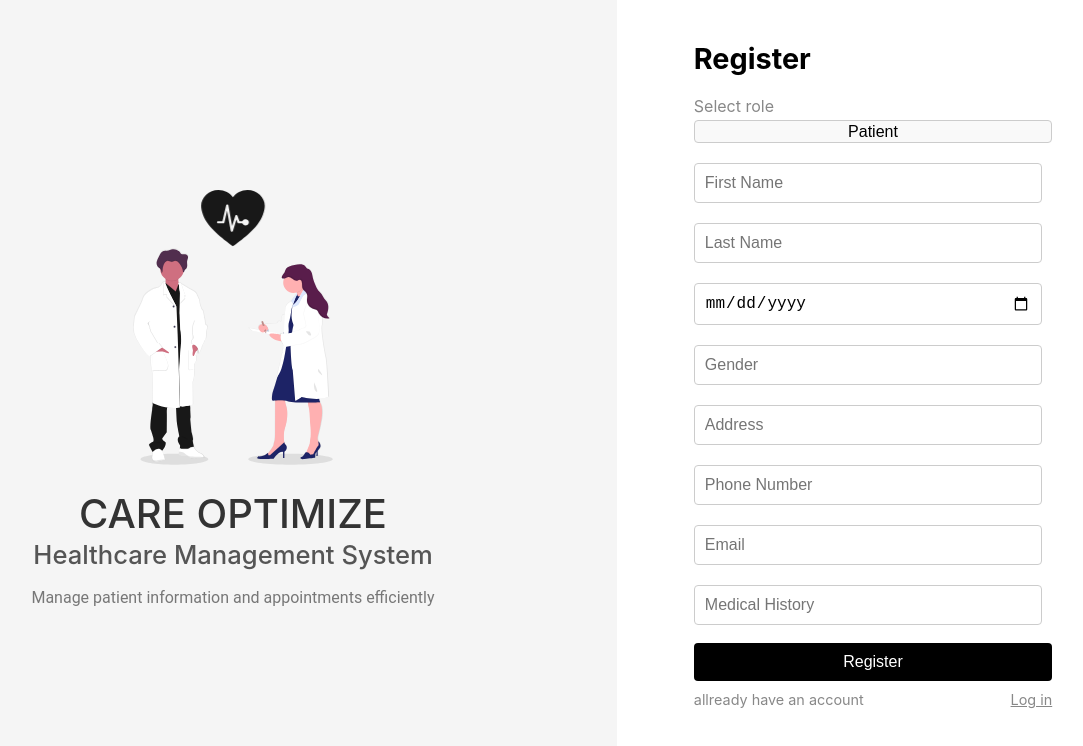
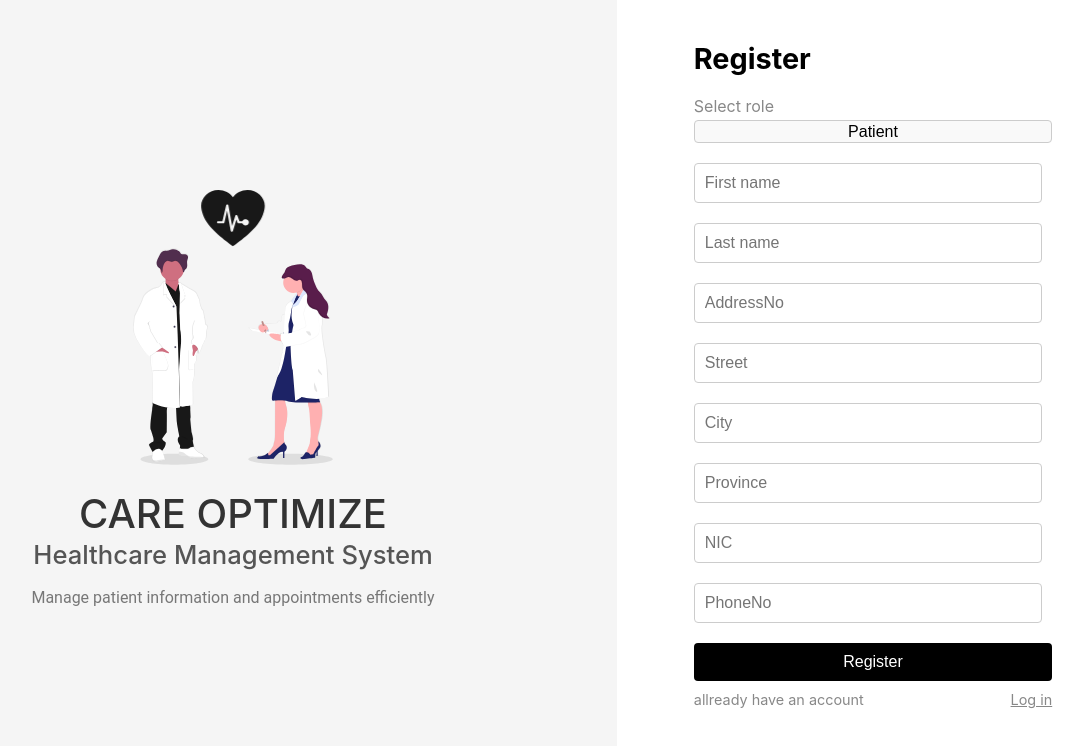
Before and after one commit to ThisaraNilupul/careoptimize_frontend, a React (Create React App) app: page /signup in a window 1280 px wide. Shown: the top 746 px of the page, without its empty margins (151-1234 px from the left). Built offline with nearby package versions, Linux system fonts and the light colour scheme.

Commit message:
register page connected

```diff
--- a/src/components/BaseForm-component/BaseForm.jsx
+++ b/src/components/BaseForm-component/BaseForm.jsx
@@ -8,7 +8,7 @@ const BaseForm = ({ fields, onSubmit}) => {
                 {fields.map((field, index) => (
                     <div key={index}>
                         {/* <label>{field.label}</label> */}
-                        <input type={field.type} placeholder={field.placeholder} />
+                        <input type={field.type} name={field.name} value={''} placeholder={field.placeholder} required/>
                     </div>
                 ))}
             </div>
--- a/src/pages/RegisterPage/RegisterPage.css
+++ b/src/pages/RegisterPage/RegisterPage.css
@@ -60,6 +60,45 @@
   background-color: #f8f8f8;
 }
 
+ /* Form styling */
+ .baseForm {
+    display: flex;
+    flex-direction: column;
+}
+
+.baseForm .scrollable-container {
+    max-height: 60vh;
+    overflow-y: auto;
+    padding-right: 10px;
+}
+
+.baseForm  input[type="text"],
+.baseForm  input[type="email"],
+.baseForm  input[type="date"],
+.baseForm  input[type="number"],
+.baseForm  input[type="password"] {
+  padding: 10px;
+  width: 100%;
+  margin-bottom: 20px;
+  font-size: 1rem;
+  border: 1px solid #ccc;
+  border-radius: 4px;
+}
+
+.baseForm button {
+    padding: 10px;
+    font-size: 1rem;
+    background-color: #000;
+    color: white;
+    border: none;
+    border-radius: 4px;
+    cursor: pointer;
+}
+
+.baseForm button:hover {
+    background-color: #333;
+}
+
 .Registerpagelinks {
     display: flex;
     justify-content: space-between;
--- a/src/pages/RegisterPage/RegisterPage.jsx
+++ b/src/pages/RegisterPage/RegisterPage.jsx
@@ -1,74 +1,108 @@
 import React, {useState} from 'react';
+import axios from 'axios';
+import { useNavigate } from 'react-router-dom';
 import './RegisterPage.css';
 import LoadingLeft from '../../components/loading-left-component/LoadingLeft';
-import BaseForm from '../../components/BaseForm-component/BaseForm';
+import Notification from '../../components/AlertNotification-component/Notification';
 
 function RegisterPage() {
   const [role, setRole] = useState('patient');
+  const [formData, setFormData] = useState({
+    firstName: '',
+    lastName: '',
+    addressNo: '',
+    street: '',
+    city: '',
+    province: '',
+    nic: '',
+    phoneNumber: '',
+    email: '',
+    birthday: '',
+    gender: '',
+    username: '',
+    password: ''
+  });
+  const [notification, setNotification] = useState(null);
+  const navigate = useNavigate();
 
   const handleRoleChange = (e) => {
     setRole(e.target.value);
   };
 
-  const getField = () => {
-    switch (role) {
-      case 'doctor':
-        return [
-          { label: 'First Name', type: 'text', placeholder: 'First Name' },
-          { label: 'Last Name', type: 'text', placeholder: 'Last Name' },
-          { label: 'Specialty', type: 'text', placeholder: 'Specialty' },
-          { label: 'Phone Number', type: 'text', placeholder: 'Phone Number' },
-          { label: 'Email', type: 'email', placeholder: 'Email' },
-          { label: 'Department', type: 'text', placeholder: 'Department' },
-          { label: 'Years of Experience', type: 'number', placeholder: 'Years of Experience' },
-          { label: 'License Number', type: 'text', placeholder: 'License Number' },
-          { label: 'Consultation Hours', type: 'text', placeholder: 'Consultation Hours' },
-          { label: 'Room Number', type: 'text', placeholder: 'Room Number' },
-          { label: 'User Name', type: 'text', placeholder: 'Username'},
-          { label: 'Password', type: 'password', placeholder: 'Password'},
-        ];
+  const { firstName,
+          lastName,
+          addressNo,
+          street,
+          city,
+          province,
+          nic,
+          phoneNumber,
+          email,
+          birthday,
+          gender,
+          username,
+          password } = formData;
 
-      case 'staff':
-        return [
-          { label: 'First Name', type: 'text', placeholder: 'First Name' },
-          { label: 'Last Name', type: 'text', placeholder: 'Last Name' },
-          { label: 'Role', type: 'text', placeholder: 'Role' },
-          { label: 'Phone Number', type: 'text', placeholder: 'Phone Number' },
-          { label: 'Email', type: 'email', placeholder: 'Email' },
-          { label: 'Department', type: 'text', placeholder: 'Department' },
-          { label: 'Employment Date', type: 'date', placeholder: 'Employment Date' },
-          { label: 'Shift', type: 'text', placeholder: 'Shift' },
-          { label: 'Supervisor ID', type: 'text', placeholder: 'Supervisor ID' },
-          { label: 'User Name', type: 'text', placeholder: 'Username'},
-          { label: 'Password', type: 'password', placeholder: 'Password'},
-        ];
+  const onChange = (e) => setFormData({...formData, [e.target.name]: e.target.value});
+  console.log('formdata', formData);
 
-      case 'patient':
-      default:
-        return [
-          { label: 'First Name', type: 'text', placeholder: 'First Name' },
-          { label: 'Last Name', type: 'text', placeholder: 'Last Name' },
-          { label: 'Date of Birth', type: 'date', placeholder: 'Date of Birth' },
-          { label: 'Gender', type: 'text', placeholder: 'Gender' },
-          { label: 'Address', type: 'text', placeholder: 'Address' },
-          { label: 'Phone Number', type: 'text', placeholder: 'Phone Number' },
-          { label: 'Email', type: 'email', placeholder: 'Email' },
-          { label: 'Medical History', type: 'text', placeholder: 'Medical History' },
-          { label: 'Allergies', type: 'text', placeholder: 'Allergies' },
-          { label: 'Blood Type', type: 'text', placeholder: 'Blood Type' },
-          { label: 'Emergency Contact Name', type: 'text', placeholder: 'Emergency Contact Name' },
-          { label: 'Emergency Contact Phone', type: 'text', placeholder: 'Emergency Contact Phone' },
-          { label: 'Insurance Provider', type: 'text', placeholder: 'Insurance Provider' },
-          { label: 'Insurance Policy Number', type: 'text', placeholder: 'Insurance Policy Number' },
-          { label: 'User Name', type: 'text', placeholder: 'Username'},
-          { label: 'Password', type: 'password', placeholder: 'Password'},
-        ];
-    }
+
+
+  const handleSubmit = async (e) => {
+      e.preventDefault();
+
+      try{
+        const response = await axios.post('http://localhost:5000/api/patient/register',
+          {
+            firstName,
+            lastName,
+            addressNo,
+            street,
+            city,
+            province,
+            nic,
+            phoneNumber,
+            email,
+            birthday,
+            gender,
+            username,
+            password
+          });
+          console.log('response', response);
+          const {token} = response.data;
+          localStorage.setItem('token', token);
+          setNotification({
+            status: 'success',
+            message: response.data.msg || 'Registration successful',
+            backgroundColor: 'rgba(117, 248, 132, 1)',
+          })
+          setTimeout(() => {
+            navigate('/login');
+          }, 500);
+      } catch (error) {
+        let errorMessage = 'An error occurred. Please try again.';
+
+        if (error.response) {
+          if (error.response.data && error.response.data.error) {
+            // If it's an array of errors, take the first one
+            errorMessage = error.response.data.error[0]?.msg || errorMessage;
+          } else if (typeof error.response.data === 'string') {
+            // If it's a string message, use it directly
+            errorMessage = error.response.data;
+          }
+        }
+
+        setNotification({
+          status: 'failed',
+          message: errorMessage,  // Ensure this is a string
+          backgroundColor: 'rgba(248, 117, 117, 1)',
+        });
+      }
+  }
+
+  const closeNotification = () => {
+    setNotification(null);
   };
-
-  const handleSubmit = (e) => {
-      e.preventDefault();
-  }
 
   return (
     <div className='Register-page'>
@@ -83,12 +117,39 @@ function RegisterPage() {
               <option value="doctor">Doctor</option>
               <option value="staff">Staff</option>
             </select>
-            <BaseForm fields={getField()} onSubmit={handleSubmit} />
+            <form onSubmit={handleSubmit} className='baseForm'>
+                <div className="scrollable-container">
+                  <input type='text' name='firstName' value={firstName} onChange={onChange} placeholder='First name' required/>
+                  <input type='text' name='lastName' value={lastName} onChange={onChange} placeholder='Last name' required/>
+                  <input type='text' name='addressNo' value={addressNo} onChange={onChange} placeholder='AddressNo'required/>
+                  <input type='text' name='street' value={street} onChange={onChange} placeholder='Street' required/>
+                  <input type='text' name='city' value={city} onChange={onChange} placeholder='City' required/>
+                  <input type='text' name='province' value={ province} onChange={onChange} placeholder='Province' required/>
+                  <input type='text' name='nic' value={nic} onChange={onChange} placeholder='NIC' required/>
+                  <input type='text' name='phoneNumber' value={phoneNumber} onChange={onChange} placeholder='PhoneNo' required/>
+                  <input type='text' name='email' value={email} onChange={onChange} placeholder='Email' required/>
+                  <input type='date' name='birthday' value={birthday} onChange={onChange} placeholder='Birthday' required/>
+                  <input type='text' name='gender' value={gender} onChange={onChange} placeholder='Gender' required/>
+                  <input type='text' name='username' value={username} onChange={onChange} placeholder='Username' required/>
+                  <input type='password' name='password' value={password} onChange={onChange} placeholder='Password' required/>
+                </div>
+                <button type="submit">Register</button>
+            </form>
             <div className='Registerpagelinks'>
               <p>allready have an account</p>
               <a href='/login'>Log in</a>
             </div>
         </div>
+        {notification && (
+        <Notification
+            status={notification.status}
+            message={notification.message}
+            height={notification.height}
+            width={notification.width}
+            backgroundColor={notification.backgroundColor}
+            onClose={closeNotification}
+        />
+      )}
     </div>
   )
 }
```
